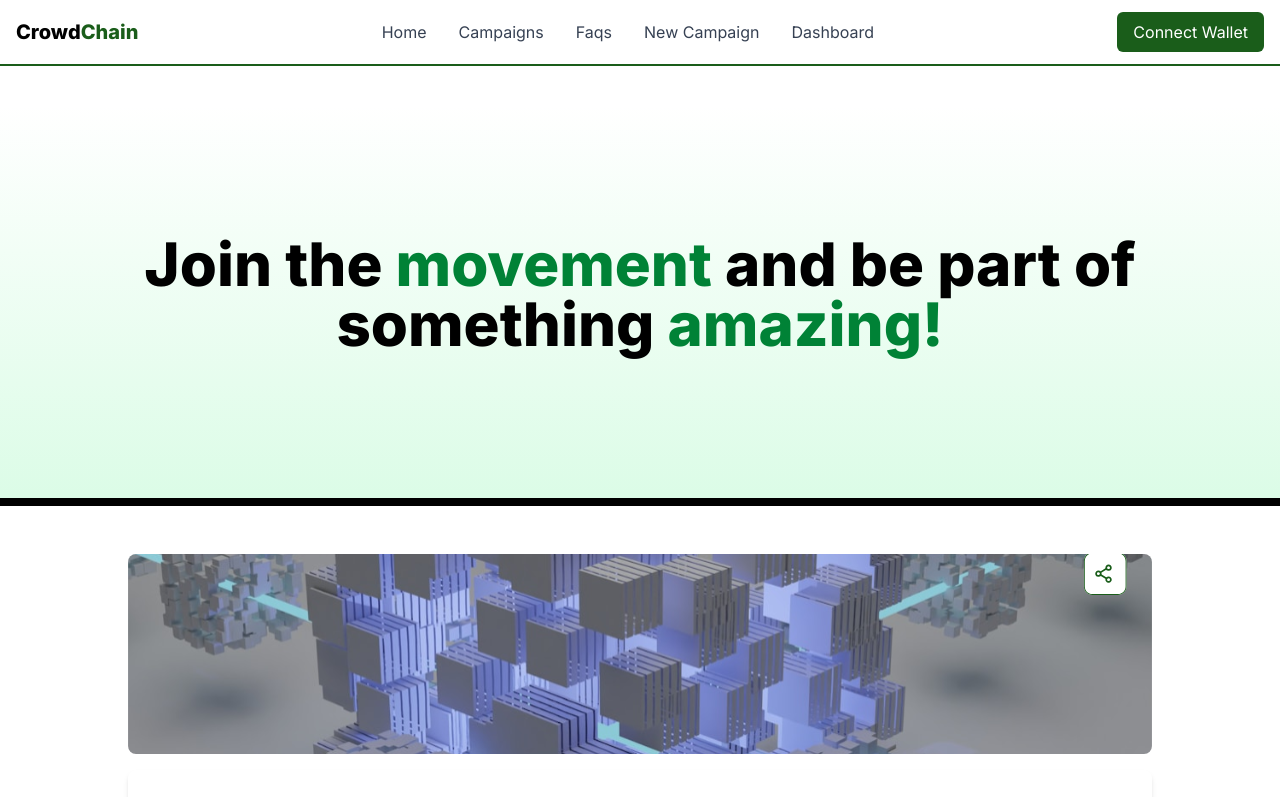
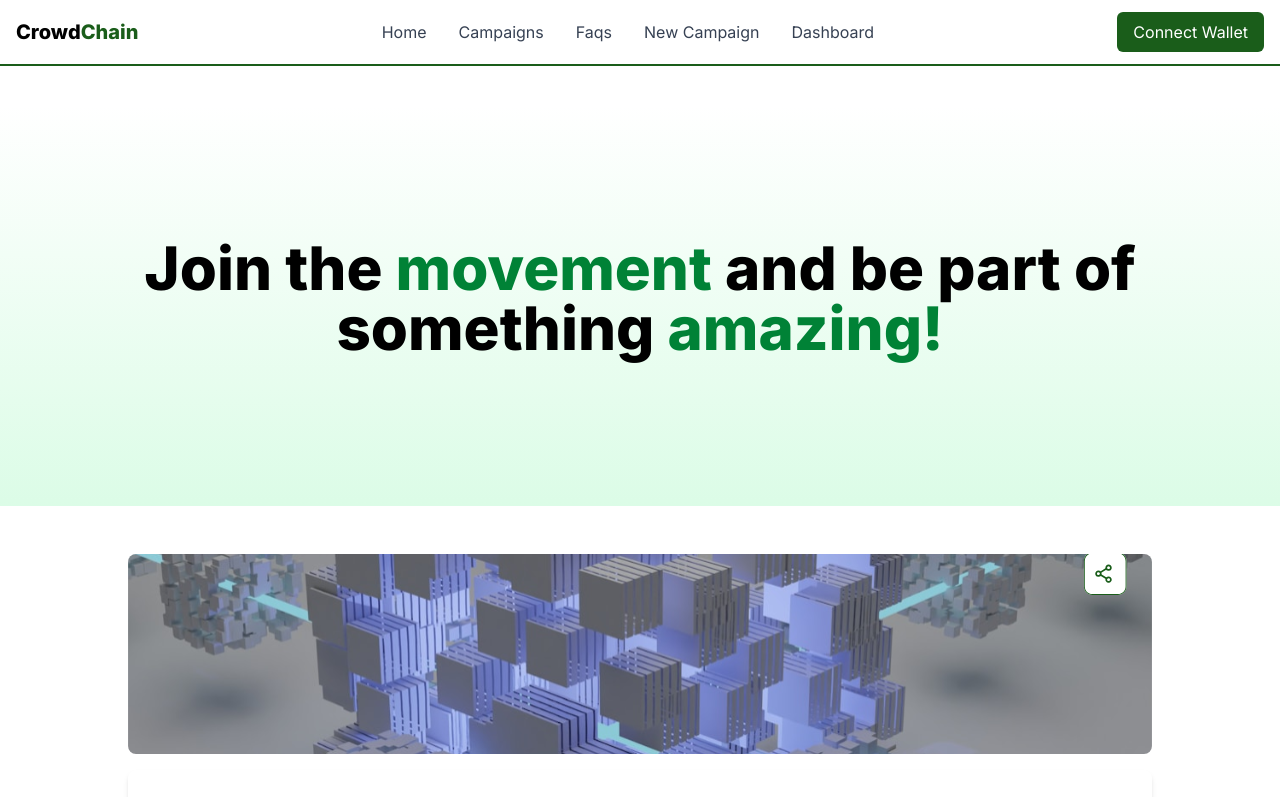
Before and after one commit to alexohre/crowdchain, a Next.js app: page /campaigns_details in a window 1280 px wide. Shown: the top 797 px of the page. Built offline with nearby package versions, Linux system fonts and the light colour scheme.

Commit message:
chore: changed routing

```diff
--- a/app/campaigns_details/page.tsx
+++ b/app/campaigns_details/page.tsx
@@ -7,7 +7,7 @@ export default function CampaignDetails(){
         <>
         <div className="bg-white text-black py-10">
 
-            <div className="mx-auto px-4 bg-gradient-to-b to-green-100 from-white min-h-[50vh] w-full border-black border-b-8 flex items-center justify-center mb-12">
+            <div className="mx-auto px-4 bg-gradient-to-b to-green-100 from-white min-h-[50vh] w-full flex items-center justify-center mb-12">
             <h1 className="text-5xl md:text-6xl font-bold text-center mb-4">
                 Join the <span className="text-green-700">movement</span> and be part of <br />
                 something <span className="text-green-700">amazing!</span>
--- a/app/components/Navbar.tsx
+++ b/app/components/Navbar.tsx
@@ -29,7 +29,7 @@ export default function Navbar() {
             <Link href="/" className="text-gray-700 hover:text-[#1A5D1A] transition-colors">
               Home
             </Link>
-            <Link href="/campaigns_details" className="text-gray-700 hover:text-[#1A5D1A] transition-colors">
+            <Link href="/campaigns" className="text-gray-700 hover:text-[#1A5D1A] transition-colors">
               Campaigns
             </Link>
             <Link href="/faqs" className="text-gray-700 hover:text-[#1A5D1A] transition-colors">
```
